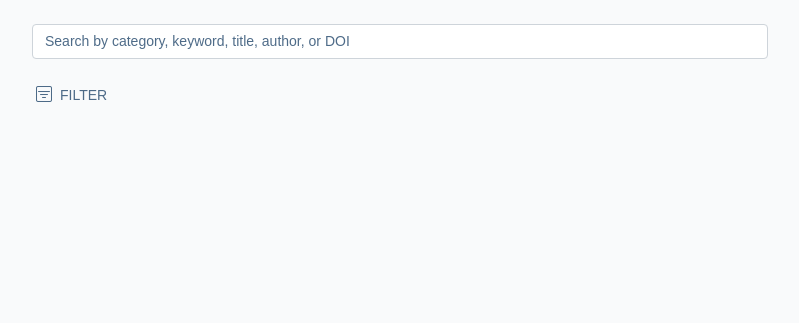
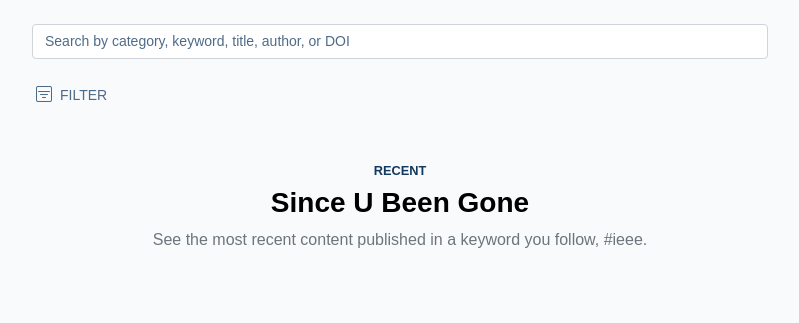
Before and after one commit to muzzarellimj/podscholar, a PHP site: page /app/index.html in a window 1280 px wide. Shown: the part 77-400 px from the top of the page, without its empty margins (240-1039 px from the left). Run offline with PHP 8.4, Linux system fonts and the light colour scheme; some web fonts are replaced.

Commit message:
Author feed component HTML and Sass

```diff
--- a/app/index.html
+++ b/app/index.html
@@ -115,6 +115,25 @@
 					</div>
 				</div>
 			</section>
+
+			<section id="feed-recent" class="feed">
+				<div class="container">
+					<!-- TODO: build in JS -->
+					<div class="feed-row">
+						<div class="feed-col">
+							<h6 class="feed-type-heading">Recent</h6>
+						</div>
+
+						<div class="feed-col">
+							<h1 class="feed-title">Since U Been Gone</h1>
+						</div>
+
+						<div class="feed-col">
+							<p class="feed-description">See the most recent content published in a keyword you follow, #ieee.</p>
+						</div>
+					</div>
+				</div>
+			</section>
 		</main>
 
 		<script src="../asset/vendor/bootstrap/dist/js/bootstrap.bundle.min.js"></script>
--- a/asset/sass/bootscholar.sass
+++ b/asset/sass/bootscholar.sass
@@ -26,6 +26,7 @@ $font-color-primary: $primary
 @import 'section/body'
 
 // component
+@import 'component/feed'
 @import 'component/filter'
 @import 'component/navbar'
 @import 'component/search'
--- /dev/null
+++ b/asset/sass/component/_feed.sass
@@ -0,0 +1,31 @@
+.feed
+	@extend .py-5
+
+	.feed-row
+		@extend .row, .justify-content-center
+
+		.feed-col
+			@extend .col-12, .col-md-10, .col-xl-8
+
+			.feed-type-heading
+				@extend .m-0, .py-2
+
+				color: $primary
+				font-size: 0.8rem
+				font-weight: 700
+				text-transform: uppercase
+				text-align: center
+
+			.feed-title
+				@extend .m-0
+
+				color: $black
+				font-size: 1.75rem
+				font-weight: 600
+				text-align: center
+
+			.feed-description
+				@extend .text-muted, .m-0, .pt-2, .pb-4
+
+				font-weight: 400
+				text-align: center
```
Also changed, not shown: asset/css/bootscholar.css, 1 other file.
